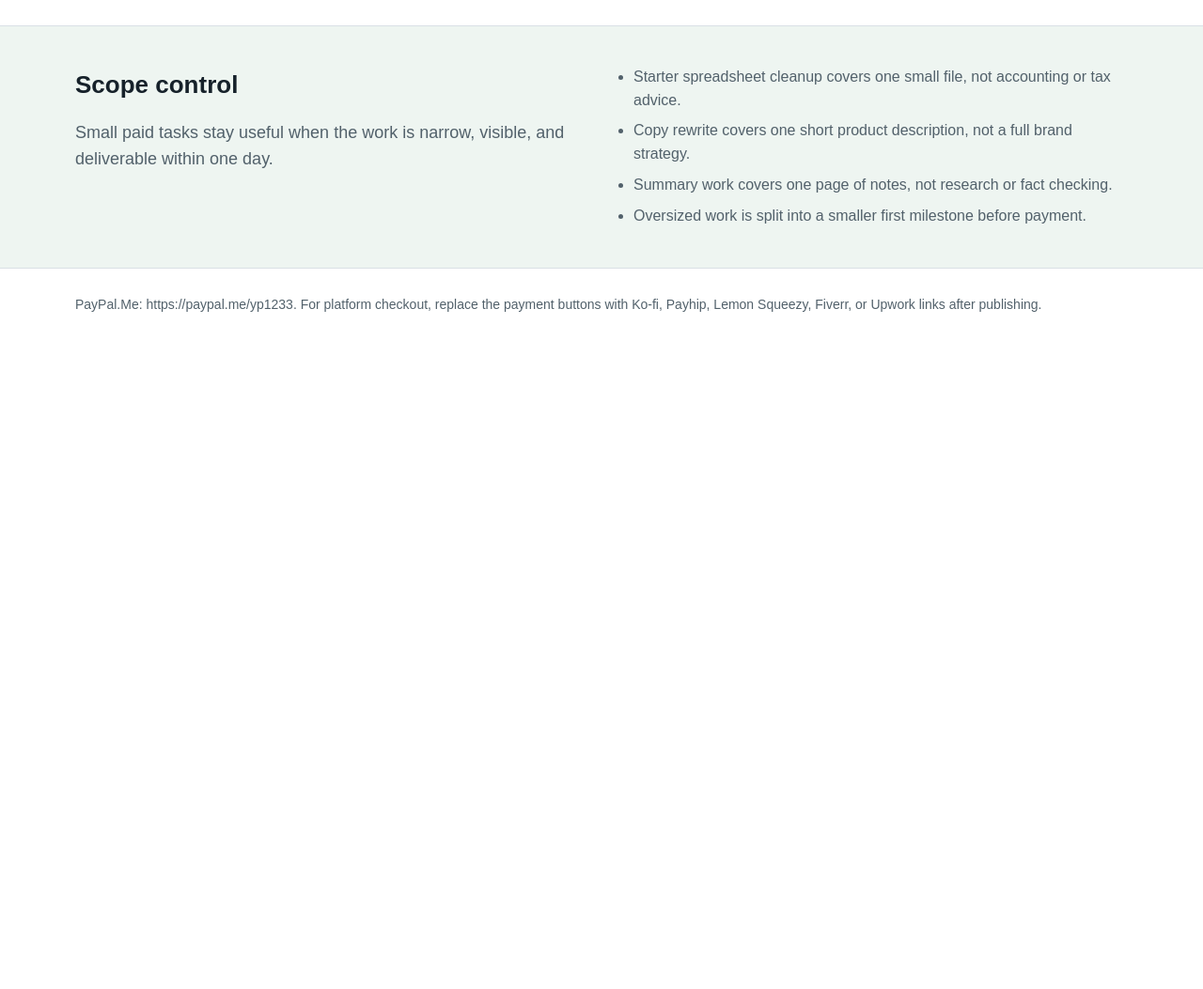
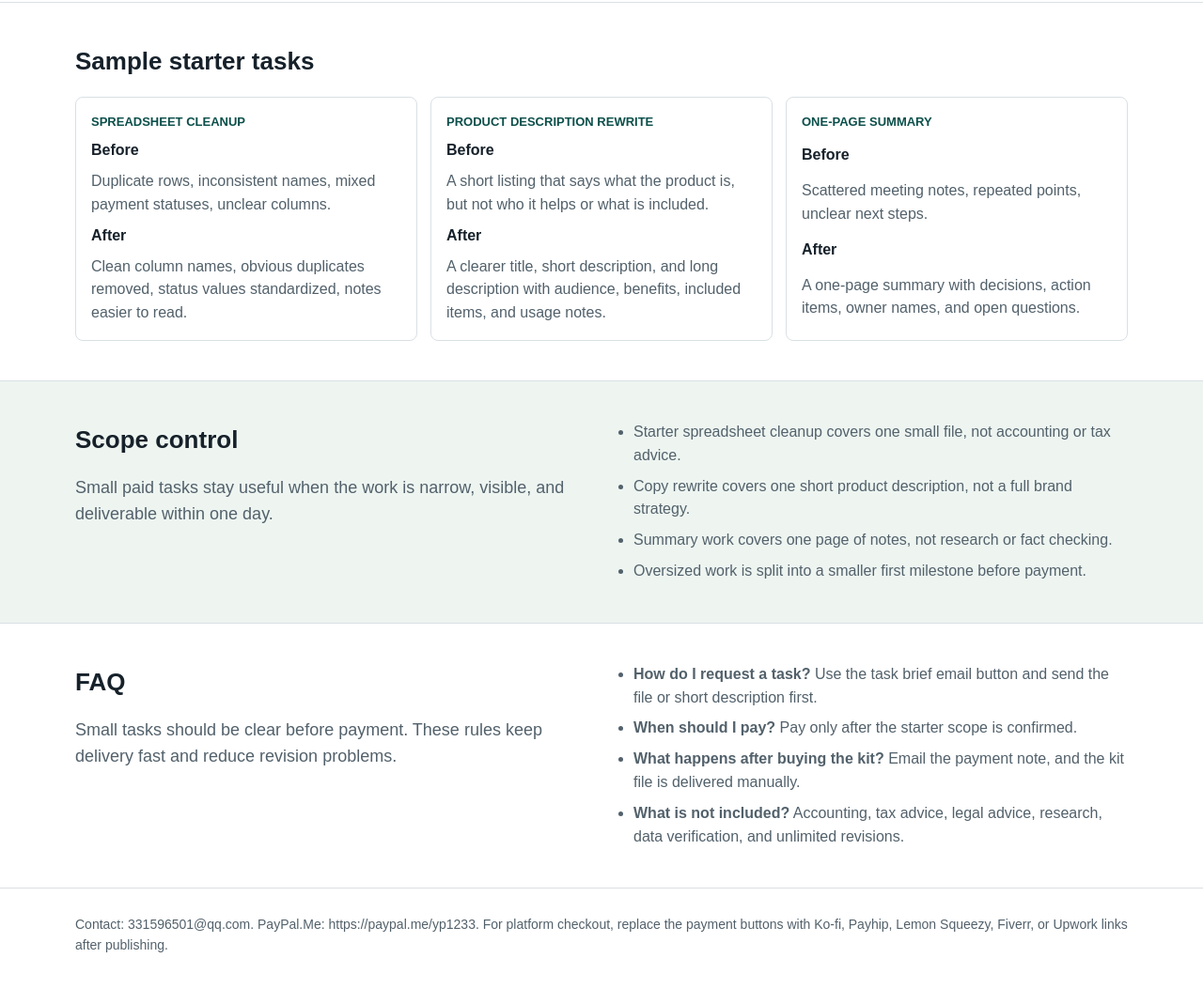
Before and after one commit to didixyy/remote-freelancer-first-sale-kit, a plain HTML site: page index.html in a window 1280 px wide. Shown: the part 1509-2562 px from the top of the page at 94% size. Before the commit the page ends 1886 px from the top, so only its background shows below. Drawn offline with Linux system fonts and the light colour scheme.

Commit message:
Add task brief contact and samples

```diff
--- a/index.html
+++ b/index.html
@@ -4,7 +4,7 @@
   <meta charset="utf-8">
   <meta name="viewport" content="width=device-width, initial-scale=1">
   <title>Remote Freelancer First Sale Kit</title>
-  <meta name="description" content="Templates, outreach scripts, and small 24-hour freelance services for landing practical remote work tasks.">
+  <meta name="description" content="Templates, outreach scripts, and small 24-hour freelance services for practical remote work tasks.">
   <link rel="canonical" href="https://didixyy.github.io/remote-freelancer-first-sale-kit/">
   <meta property="og:title" content="Remote Freelancer First Sale Kit">
   <meta property="og:description" content="A practical template pack and 10 USD micro service page for small remote freelance tasks.">
@@ -152,6 +152,20 @@
       font-weight: 700;
       white-space: nowrap;
     }
+    .tertiary-button {
+      display: inline-flex;
+      min-height: 46px;
+      align-items: center;
+      justify-content: center;
+      padding: 12px 18px;
+      color: var(--ink);
+      background: #f4f7f8;
+      border: 1px solid var(--line);
+      border-radius: 6px;
+      text-decoration: none;
+      font-weight: 700;
+      white-space: nowrap;
+    }
     .hero-image {
       width: 100%;
       aspect-ratio: 16 / 10;
@@ -186,6 +200,24 @@
     }
     .item span {
       color: var(--muted);
+    }
+    .sample {
+      display: grid;
+      gap: 8px;
+      border: 1px solid var(--line);
+      border-radius: 8px;
+      padding: 16px;
+      background: #fff;
+    }
+    .sample .label {
+      color: var(--accent-strong);
+      font-size: 13px;
+      font-weight: 700;
+      text-transform: uppercase;
+      letter-spacing: 0;
+    }
+    .sample p {
+      font-size: 16px;
     }
     .split {
       display: grid;
@@ -226,7 +258,8 @@
         grid-template-columns: 1fr;
       }
       .button,
-      .secondary-button {
+      .secondary-button,
+      .tertiary-button {
         width: 100%;
       }
     }
@@ -246,6 +279,7 @@
         <div class="actions">
           <a class="button" href="https://paypal.me/yp1233/9.99USD">Buy the kit</a>
           <a class="secondary-button" href="https://paypal.me/yp1233/10USD">Order a 10 USD task</a>
+          <a class="tertiary-button" href="mailto:331596501@qq.com?subject=Starter%20task%20brief&body=Hi%2C%20I%20want%20to%20confirm%20a%2010%20USD%20starter%20task.%0A%0ATask%20type%3A%20spreadsheet%20cleanup%20%2F%20product%20description%20rewrite%20%2F%20one-page%20summary%20%2F%20proofreading%0AFile%20or%20brief%3A%0ADeadline%3A%0AAnything%20to%20avoid%20changing%3A%0A">Send task brief</a>
         </div>
       </div>
       <img class="hero-image" src="assets/remote-work-desk.png" alt="Organized remote work desk with a laptop spreadsheet dashboard and notebook checklist">
@@ -286,11 +320,40 @@
           <p>Payment alone does not start a vague job. Send the file or brief first for service tasks, then pay after scope is confirmed.</p>
         </div>
         <ul>
-          <li>Kit buyers pay 9.99 USD and send a short payment note for manual delivery.</li>
+          <li>Kit buyers pay 9.99 USD and email the payment note for manual delivery.</li>
           <li>Service buyers send the task brief first, then pay 10 USD after the scope is accepted.</li>
           <li>Work starts only after the payment is visible in PayPal.</li>
           <li><span class="warning">No guaranteed income is promised.</span> The kit provides templates and a repeatable sales routine.</li>
         </ul>
+      </div>
+    </section>
+
+    <section class="band">
+      <div class="wrap">
+        <h2>Sample starter tasks</h2>
+        <div class="grid">
+          <div class="sample">
+            <div class="label">Spreadsheet cleanup</div>
+            <strong>Before</strong>
+            <p>Duplicate rows, inconsistent names, mixed payment statuses, unclear columns.</p>
+            <strong>After</strong>
+            <p>Clean column names, obvious duplicates removed, status values standardized, notes easier to read.</p>
+          </div>
+          <div class="sample">
+            <div class="label">Product description rewrite</div>
+            <strong>Before</strong>
+            <p>A short listing that says what the product is, but not who it helps or what is included.</p>
+            <strong>After</strong>
+            <p>A clearer title, short description, and long description with audience, benefits, included items, and usage notes.</p>
+          </div>
+          <div class="sample">
+            <div class="label">One-page summary</div>
+            <strong>Before</strong>
+            <p>Scattered meeting notes, repeated points, unclear next steps.</p>
+            <strong>After</strong>
+            <p>A one-page summary with decisions, action items, owner names, and open questions.</p>
+          </div>
+        </div>
       </div>
     </section>
 
@@ -308,9 +371,24 @@
         </ul>
       </div>
     </section>
+
+    <section class="band">
+      <div class="wrap split">
+        <div>
+          <h2>FAQ</h2>
+          <p>Small tasks should be clear before payment. These rules keep delivery fast and reduce revision problems.</p>
+        </div>
+        <ul>
+          <li><strong>How do I request a task?</strong> Use the task brief email button and send the file or short description first.</li>
+          <li><strong>When should I pay?</strong> Pay only after the starter scope is confirmed.</li>
+          <li><strong>What happens after buying the kit?</strong> Email the payment note, and the kit file is delivered manually.</li>
+          <li><strong>What is not included?</strong> Accounting, tax advice, legal advice, research, data verification, and unlimited revisions.</li>
+        </ul>
+      </div>
+    </section>
   </main>
   <footer>
-    <div class="wrap">PayPal.Me: https://paypal.me/yp1233. For platform checkout, replace the payment buttons with Ko-fi, Payhip, Lemon Squeezy, Fiverr, or Upwork links after publishing.</div>
+    <div class="wrap">Contact: 331596501@qq.com. PayPal.Me: https://paypal.me/yp1233. For platform checkout, replace the payment buttons with Ko-fi, Payhip, Lemon Squeezy, Fiverr, or Upwork links after publishing.</div>
   </footer>
 </body>
 </html>
```
Also changed, not shown: 1 other file.
